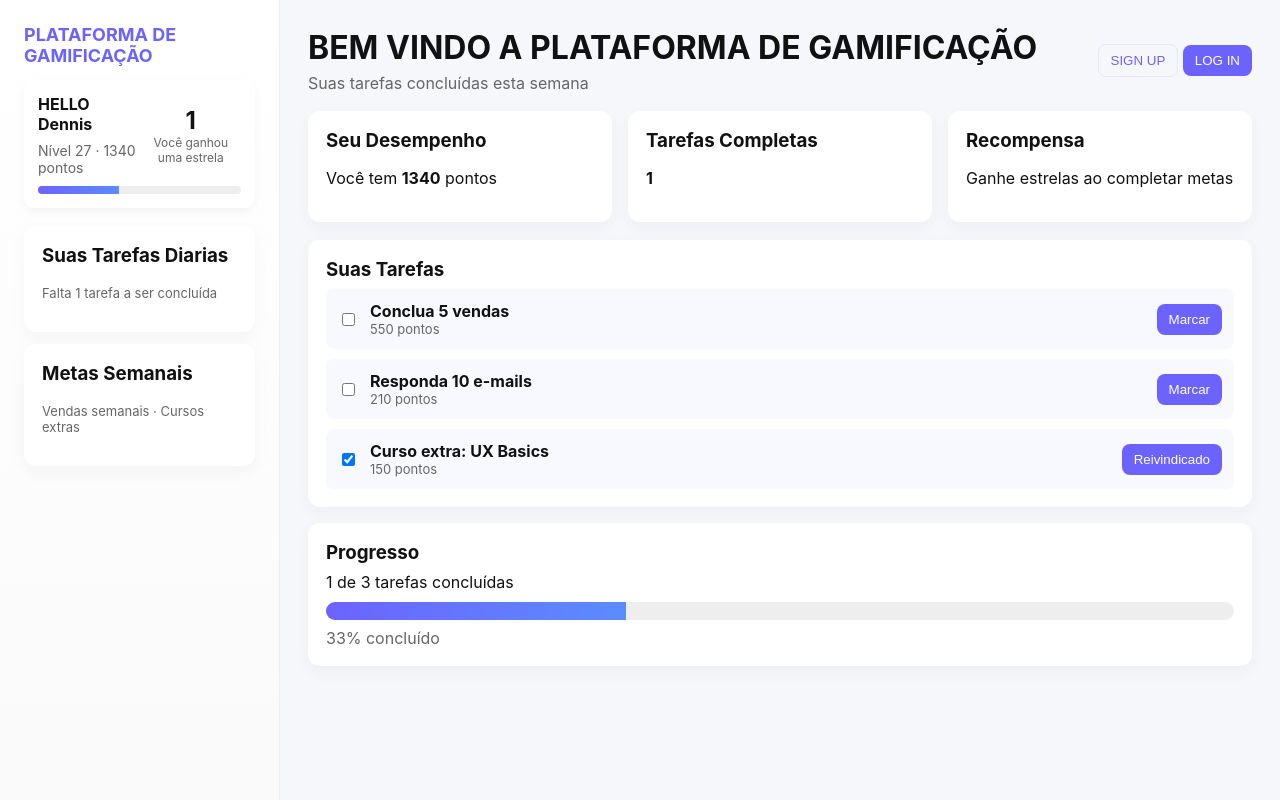
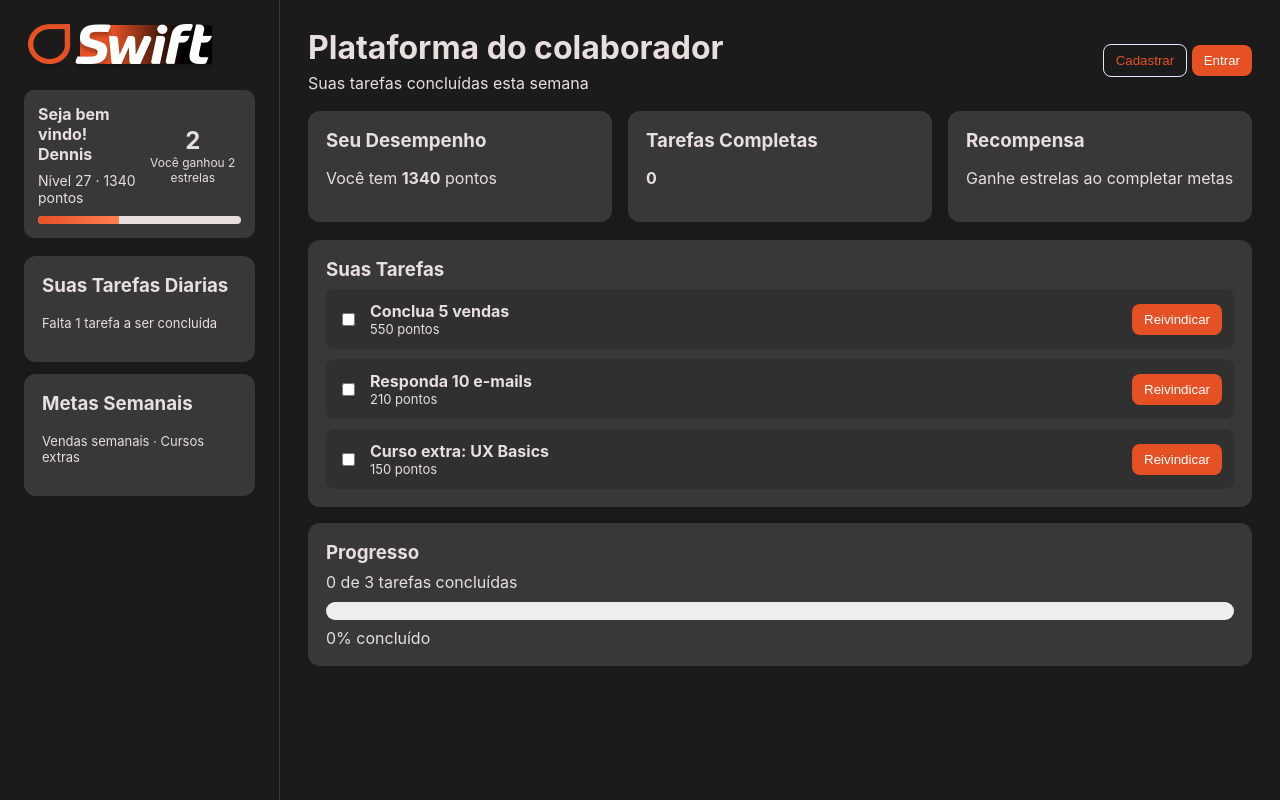
Before and after one commit to HerickReis/SwiftGamefication, a plain HTML site: page index.html in a window 1280 px wide. Drawn offline with Linux system fonts and the light colour scheme.

Commit message:
Atualiza textos e estilos da interface, ajusta lógica de tarefas e adiciona logo

```diff
--- a/components/header/header.js
+++ b/components/header/header.js
@@ -3,12 +3,12 @@ export function renderHeader(container, state){
   topbar.className='topbar';
   topbar.innerHTML = `
     <div>
-      <h1 style="margin:0">BEM VINDO A PLATAFORMA DE GAMIFICAÇÃO</h1>
+      <h1 style="margin:0">Plataforma do colaborador</h1>
       <p style="margin:6px 0 0 0;color:var(--muted)">Suas tarefas concluídas esta semana</p>
     </div>
     <div>
-      <button class="btn ghost" id="btnSignUp">SIGN UP</button>
-      <button class="btn" id="btnLogin">LOG IN</button>
+      <button class="btn ghost" id="btnSignUp">Cadastrar</button>
+      <button class="btn" id="btnLogin">Entrar</button>
     </div>
   `;
   container.appendChild(topbar);
--- a/components/progress/progress.js
+++ b/components/progress/progress.js
@@ -6,7 +6,7 @@ export function renderProgress(container, state){
   wrap.innerHTML = `
     <div style="margin-bottom:10px">${completed} de ${total} tarefas concluídas</div>
     <div style="height:18px;background:#eee;border-radius:999px;overflow:hidden">
-      <div style="height:18px;width:${pct}%;background:linear-gradient(90deg,var(--accent),#5b8cff)"></div>
+      <div style="height:18px;width:${pct}%;background:linear-gradient(90deg,var(--light-accent),var(--accent))"></div>
     </div>
     <div style="margin-top:8px;color:var(--muted)">${pct}% concluído</div>
   `;
--- a/components/sidebar/sidebar.js
+++ b/components/sidebar/sidebar.js
@@ -1,15 +1,23 @@
-export function renderSidebar(container, state){
+export function renderSidebar(container, state) {
   container.innerHTML = `
-    <div class="brand">PLATAFORMA DE GAMIFICAÇÃO</div>
+    <div class="brand">
+      <img src="./imgs/logo_swift.png" alt="Logo Swift">
+    </div>
     <div class="user-card">
       <div style="display:flex;justify-content:space-between;align-items:center">
         <div>
-          <div class="user-name">HELLO<br/><strong>${state.user.name}</strong></div>
+          <div class="user-name">Seja bem vindo!<br/><strong>${state.user.name}</strong></div>
           <div class="level">Nível ${state.user.level} · ${state.user.points} pontos</div>
         </div>
+
         <div style="text-align:center">
           <div style="font-size:24px;font-weight:700">${state.user.stars}</div>
-          <div style="font-size:12px;color:var(--muted)">Você ganhou uma estrela</div>
+          <div style="font-size:12px;color:var(--muted)">Você ganhou
+  ${
+    state.user.stars === 0
+      ? "nenhuma estrela"
+      : state.user.stars + " " + (state.user.stars === 1 ? "estrela" : "estrelas")
+  } </div>
         </div>
       </div>
       <div class="progress-small" aria-hidden="true"><i style="width:40%"></i></div>
--- a/components/tasks/tasks.js
+++ b/components/tasks/tasks.js
@@ -1,45 +1,77 @@
 export function renderTasks(container, state, reRender){
   const list = document.createElement('div');
-  list.className='tasks-list';
+  list.className = 'tasks-list';
   container.appendChild(list);
 
-  state.tasks.forEach(task=>{
+  state.tasks.forEach(task => {
+    // garante o campo claimed em dados antigos
+    if (typeof task.claimed === 'undefined') task.claimed = false;
+
     const taskEl = document.createElement('div');
-    taskEl.className='task';
+    taskEl.className = 'task';
+
+    // se já foi reivindicada, usamos data-locked no checkbox (não cinza)
+    const lockedAttrs = task.claimed ? 'data-locked="true" aria-disabled="true" tabindex="-1"' : '';
+
     taskEl.innerHTML = `
       <div class="meta">
-        <input type="checkbox" ${task.completed ? 'checked' : ''} data-id="${task.id}">
+        <input type="checkbox"
+               ${task.completed ? 'checked' : ''}
+               data-id="${task.id}"
+               ${lockedAttrs}>
         <div>
           <div style="font-weight:700">${task.title}</div>
           <div style="font-size:13px;color:var(--muted)">${task.points} pontos</div>
         </div>
       </div>
       <div>
-        <button class="btn" data-action="claim" data-id="${task.id}">${task.completed ? 'Reivindicado' : 'Marcar'}</button>
+        <button class="btn"
+                data-action="claim"
+                data-id="${task.id}"
+                ${task.claimed ? 'disabled' : ''}>
+          ${task.claimed ? 'Reivindicado' : 'Reivindicar'}
+        </button>
       </div>
     `;
     list.appendChild(taskEl);
   });
 
-  // events
-  list.querySelectorAll('input[type="checkbox"]').forEach(cb=>{
-    cb.addEventListener('change', (e)=>{
+  // Checkbox: marca como concluída (mas ignora se já foi reivindicada)
+  list.querySelectorAll('input[type="checkbox"]').forEach(cb => {
+    cb.addEventListener('change', (e) => {
       const id = Number(e.target.dataset.id);
-      const t = state.tasks.find(x=>x.id===id);
+      const t = state.tasks.find(x => x.id === id);
+
+      if (t.claimed) {
+        // já reivindicada: mantém marcado e não altera estado
+        e.target.checked = true;
+        return;
+      }
+
       t.completed = e.target.checked;
       reRender();
     });
   });
 
-  list.querySelectorAll('button[data-action="claim"]').forEach(btn=>{
-    btn.addEventListener('click',(e)=>{
+  // Botão "Reivindicar": soma pontos uma única vez e trava a task
+  list.querySelectorAll('button[data-action="claim"]').forEach(btn => {
+    btn.addEventListener('click', (e) => {
       const id = Number(e.target.dataset.id);
-      const t = state.tasks.find(x=>x.id===id);
+      const t = state.tasks.find(x => x.id === id);
+
+      // trava o botão imediatamente para evitar double click
+      btn.disabled = true;
+
+      if (t.claimed) return; // idempotente
+
+      // opcional: exigir que esteja concluída antes de reivindicar
+      // if (!t.completed) { alert('Conclua a tarefa antes de reivindicar.'); btn.disabled = false; return; }
+
       t.completed = true;
-      // add points to user
+      t.claimed = true;
       state.user.points += t.points;
+
       reRender();
-      alert('Parabéns! Você ganhou ' + t.points + ' pontos.');
     });
   });
 }
--- a/css/style.css
+++ b/css/style.css
@@ -1,41 +1,192 @@
-:root{
-  --accent:#6C63FF;
-  --muted:#666;
-  --bg:#f6f7fb;
-  --card:#ffffff;
-  --success:#2ecc71;
+:root {
+  --accent: #E55125;
+  --light-accent: #FF7F50;
+  --muted: #e9dede;
+  --bg: #1b1b1b;
+  --card: #383838;
+  --sub-card: #303030;
+  --success: #2ecc71;
 }
-*{box-sizing:border-box}
-body{
-  margin:0;font-family:Inter, system-ui, -apple-system, "Segoe UI", Roboto, "Helvetica Neue", Arial;
-  background:var(--bg); color:#111; -webkit-font-smoothing:antialiased;
+
+* { box-sizing: border-box }
+
+body {
+  margin: 0;
+  font-family: Inter, system-ui, -apple-system, "Segoe UI", Roboto, "Helvetica Neue", Arial;
+  background: var(--bg);
+  color: var(--muted);
+  -webkit-font-smoothing: antialiased;
 }
-.app{display:flex;min-height:100vh}
+
+h1, h2, h3, h4, h5, h6 { color: var(--muted) }
+
+.app {
+  display: flex;
+  min-height: 100vh;
+}
+
 /* Sidebar */
-.sidebar{
-  width:280px;background:linear-gradient(180deg,#fff, #fafafa);padding:24px;border-right:1px solid #eee;
+.sidebar {
+  width: 280px;
+  background: var(--bg);
+  padding: 24px;
+  border-right: 1px solid var(--card);
 }
-.brand{font-weight:700;color:var(--accent);font-size:18px;margin-bottom:14px}
-.user-card{background:var(--card);padding:14px;border-radius:10px;box-shadow:0 4px 10px rgba(16,24,40,0.04);margin-bottom:18px}
-.user-name{font-weight:700}
-.level{display:flex;align-items:center;gap:8px;margin-top:8px;font-size:14px;color:var(--muted)}
-.progress-small{height:8px;background:#eee;border-radius:999px;overflow:hidden;margin-top:10px}
-.progress-small > i{display:block;height:8px;background:linear-gradient(90deg,var(--accent),#5b8cff)}
+
+.brand {
+  font-weight: 700;
+  font-size: 18px;
+  margin-bottom: 14px;
+}
+
+.user-card {
+  background: var(--card);
+  padding: 14px;
+  border-radius: 10px;
+  margin-bottom: 18px;
+}
+
+.user-name { font-weight: 700 }
+
+.level {
+  display: flex;
+  align-items: center;
+  gap: 8px;
+  margin-top: 8px;
+  font-size: 14px;
+  color: var(--muted);
+}
+
+.progress-small {
+  height: 8px;
+  background: var(--muted);
+  border-radius: 999px;
+  overflow: hidden;
+  margin-top: 10px;
+}
+.progress-small>i {
+  display: block;
+  height: 8px;
+  background: linear-gradient(90deg, var(--accent), var(--light-accent));
+}
+
 /* Main */
-.main{flex:1;padding:28px;max-width:1200px;margin:0 auto;}
-.topbar{display:flex;justify-content:space-between;align-items:center;margin-bottom:18px}
-.cards{display:grid;grid-template-columns:repeat(3,1fr);gap:16px;margin-bottom:18px}
-.card{background:var(--card);padding:18px;border-radius:12px;box-shadow:0 6px 18px rgba(16,24,40,0.04)}
-.card h3{margin:0 0 8px 0}
-.tasks-list{display:grid;gap:10px}
-.task{display:flex;justify-content:space-between;align-items:center;padding:12px;background:#f8f9ff;border-radius:8px}
-.task .meta{display:flex;gap:12px;align-items:center}
-.btn{background:var(--accent);color:white;padding:8px 12px;border-radius:8px;border:0;cursor:pointer}
-.btn.ghost{background:transparent;color:var(--accent);border:1px solid #e6e6ff}
-.footer{margin-top:18px;color:var(--muted);font-size:13px}
+.main {
+  flex: 1;
+  padding: 28px;
+  max-width: 1200px;
+  margin: 0 auto;
+}
+
+.topbar {
+  display: flex;
+  justify-content: space-between;
+  align-items: center;
+  margin-bottom: 18px;
+}
+
+.cards {
+  display: grid;
+  grid-template-columns: repeat(3, 1fr);
+  gap: 16px;
+  margin-bottom: 18px;
+}
+
+.card {
+  background: var(--card);
+  padding: 18px;
+  border-radius: 12px;
+  box-shadow: 0 6px 18px rgba(16, 24, 40, 0.04);
+}
+.card h3 { margin: 0 0 8px 0; }
+
+.tasks-list { display: grid; gap: 10px; }
+
+.task {
+  display: flex;
+  justify-content: space-between;
+  align-items: center;
+  padding: 12px;
+  background: var(--sub-card);
+  border: var(--light-accet) 1px solid;
+  border-radius: 8px;
+}
+.task .meta {
+  display: flex;
+  gap: 12px;
+  align-items: center;
+}
+
+.btn {
+  background: var(--accent);
+  color: #fff;
+  padding: 8px 12px;
+  border-radius: 8px;
+  border: 0;
+  cursor: pointer;
+}
+.btn.ghost {
+  background: transparent;
+  color: var(--accent);
+  border: 1px solid #e6e6ff;
+}
+
+.footer {
+  margin-top: 18px;
+  color: var(--muted);
+  font-size: 13px;
+}
+
 /* Responsive */
-@media (max-width:900px){
-  .app{flex-direction:column}
-  .sidebar{width:100%;display:flex;overflow:auto}
-  .cards{grid-template-columns:repeat(1,1fr)}
+@media (max-width:900px) {
+  .app { flex-direction: column; }
+  .sidebar {
+    width: 100%;
+    display: flex;
+    overflow: auto;
+  }
+  .cards { grid-template-columns: 1fr; }
 }
+
+/* cor padrão dos checkboxes ativos */
+input[type="checkbox"] { accent-color: var(--success); }
+
+/* “pseudo-disabled”: sem cinza, sem interação */
+input[type="checkbox"][data-locked="true"] {
+  pointer-events: none;
+  opacity: 1;
+  filter: none;
+  cursor: default;
+}
+
+/* ===== Modal simples ===== */
+.modal {
+  position: fixed;
+  inset: 0;
+  background: rgba(0,0,0,.6);
+  display: grid;
+  place-items: center;
+  z-index: 1000;
+}
+.modal .box {
+  background: var(--card);
+  padding: 16px;
+  border-radius: 12px;
+  width: min(420px, 92vw);
+  box-shadow: 0 6px 18px rgba(16, 24, 40, 0.30);
+}
+.modal h3 { margin: 0 0 10px 0; }
+.modal input {
+  width: 100%;
+  padding: 10px 12px;
+  margin: 6px 0;
+  border-radius: 8px;
+  border: 1px solid #444;
+  background: #222;
+  color: #fff;
+}
+.form-error {
+  color: #ff9a9a;
+  font-size: 12px;
+  margin-top: 6px;
+}
--- a/js/state.js
+++ b/js/state.js
@@ -3,11 +3,11 @@ export const state = {
     name: 'Dennis',
     level: 27,
     points: 1340,
-    stars: 1
+    stars: 2
   },
   tasks: [
     { id:1, title:'Conclua 5 vendas', points:550, completed:false },
     { id:2, title:'Responda 10 e-mails', points:210, completed:false },
-    { id:3, title:'Curso extra: UX Basics', points:150, completed:true }
+    { id:3, title:'Curso extra: UX Basics', points:150, completed:false }
   ]
 };
```
Also changed, not shown: imgs/logo_swift.png (added).
